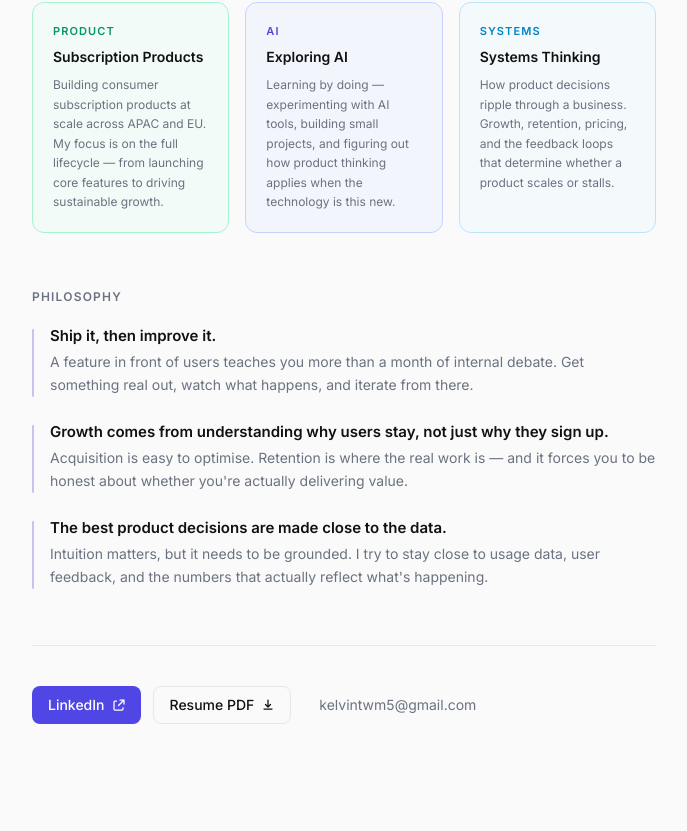
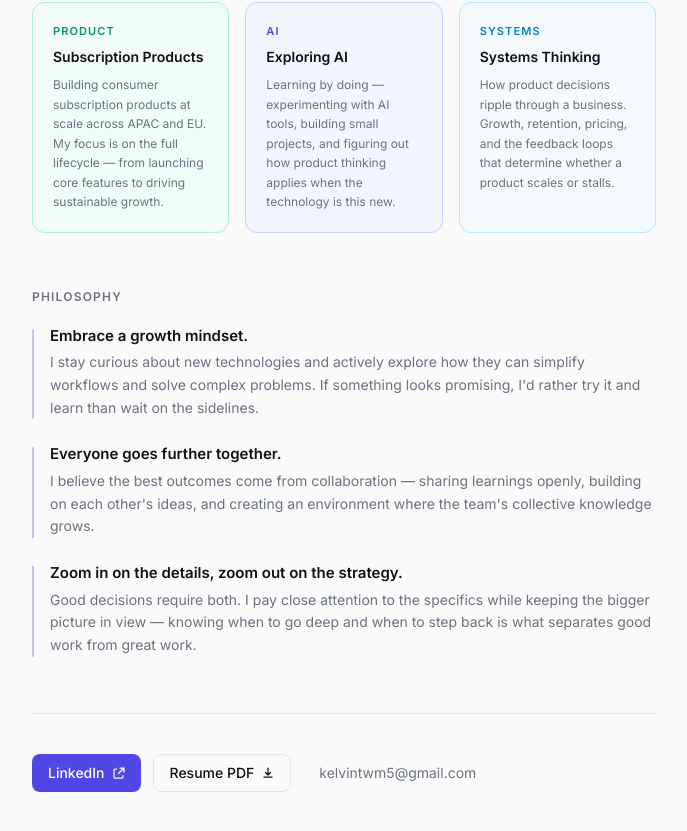
Before and after one commit to kelvintwm5/my-portfolio, a Next.js app: page /about in a window 1280 px wide. Shown: the part 521-1352 px from the top of the page, without its empty margins (296-983 px from the left). Built offline with nearby package versions, Linux system fonts and the light colour scheme.

Commit message:
Update philosophy to reflect personal values

```diff
--- a/app/about/page.tsx
+++ b/app/about/page.tsx
@@ -47,19 +47,19 @@ const FOCUS_AREAS = [
 
 const PHILOSOPHY = [
   {
-    principle: "Ship it, then improve it.",
+    principle: "Embrace a growth mindset.",
     detail:
-      "A feature in front of users teaches you more than a month of internal debate. Get something real out, watch what happens, and iterate from there.",
+      "I stay curious about new technologies and actively explore how they can simplify workflows and solve complex problems. If something looks promising, I'd rather try it and learn than wait on the sidelines.",
   },
   {
-    principle: "Growth comes from understanding why users stay, not just why they sign up.",
+    principle: "Everyone goes further together.",
     detail:
-      "Acquisition is easy to optimise. Retention is where the real work is — and it forces you to be honest about whether you're actually delivering value.",
+      "I believe the best outcomes come from collaboration — sharing learnings openly, building on each other's ideas, and creating an environment where the team's collective knowledge grows.",
   },
   {
-    principle: "The best product decisions are made close to the data.",
+    principle: "Zoom in on the details, zoom out on the strategy.",
     detail:
-      "Intuition matters, but it needs to be grounded. I try to stay close to usage data, user feedback, and the numbers that actually reflect what's happening.",
+      "Good decisions require both. I pay close attention to the specifics while keeping the bigger picture in view — knowing when to go deep and when to step back is what separates good work from great work.",
   },
 ];
 
```
